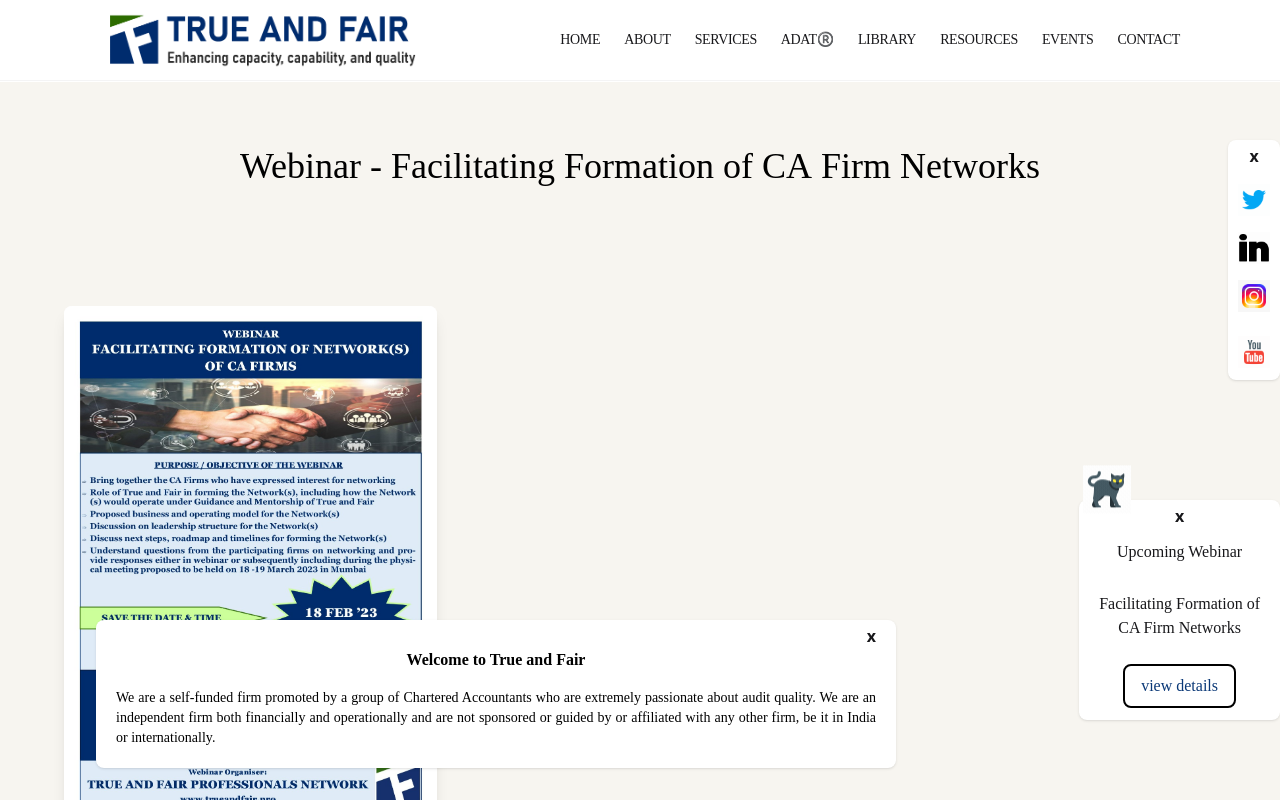
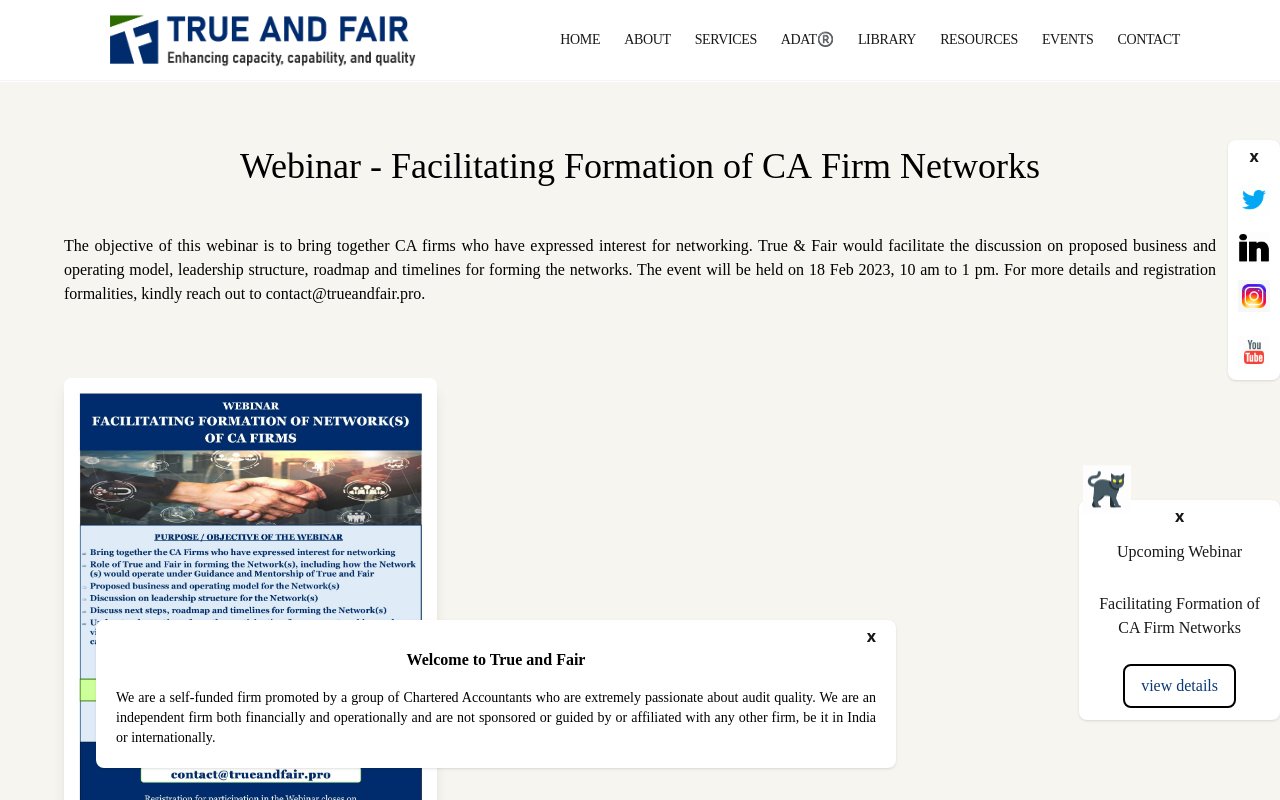
Before and after one commit to TRUENFAIR/trueandfair, a Next.js app: page /events/eventFour in a window 1280 px wide. Shown: the top 800 px of the page. Built offline with nearby package versions, Linux system fonts and the light colour scheme.

Commit message:
new texr

```diff
--- a/pages/events/eventFour.js
+++ b/pages/events/eventFour.js
@@ -73,7 +73,7 @@ export default function EventFour() {
           </h1>
 
           <p className="py-12 font-bah text-justify">
-            {/* {`ASSOCHAM has organized the 5th National Conference cum Masterclass on “Indian Accounting Standards: Recent Developments, Evolving Global Trends, Challenges and Way Forward” scheduled on January 20, 2023. The conference and masterclass was deliberated by eminent accounting practitioners and experts drawn from the government, regulators, professional institutions, directors on board of corporates, chartered accountants, company secretaries, CFOs, legal heads, compliance heads, among others.`}{" "} */}
+         {`The objective of this webinar is to bring together CA firms who have expressed interest for networking. True & Fair would facilitate the discussion on proposed business and operating model, leadership structure, roadmap and timelines for forming the networks. The event will be held on 18 Feb 2023, 10 am to 1 pm. For more details and registration formalities, kindly reach out to contact@trueandfair.pro.`}
             {/* <a
               target="_blank"
               rel="noreferrer"
```
